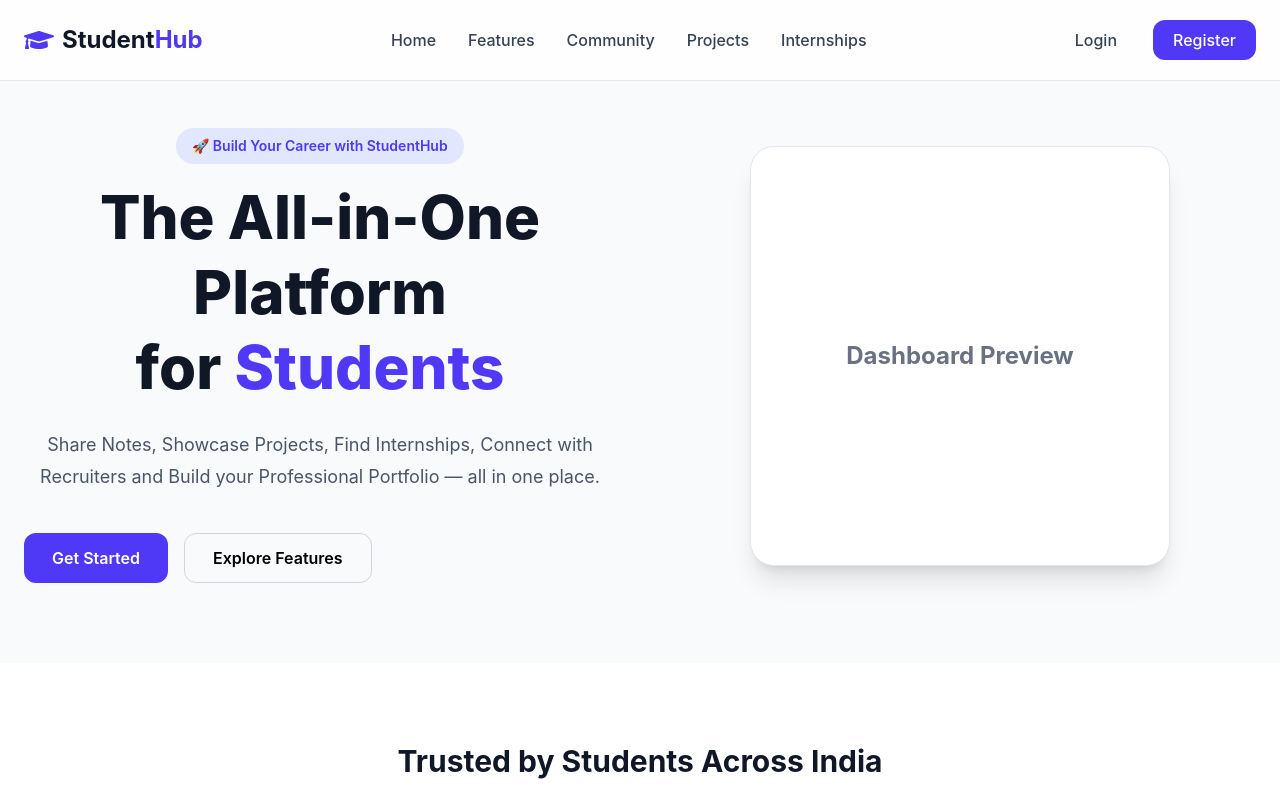
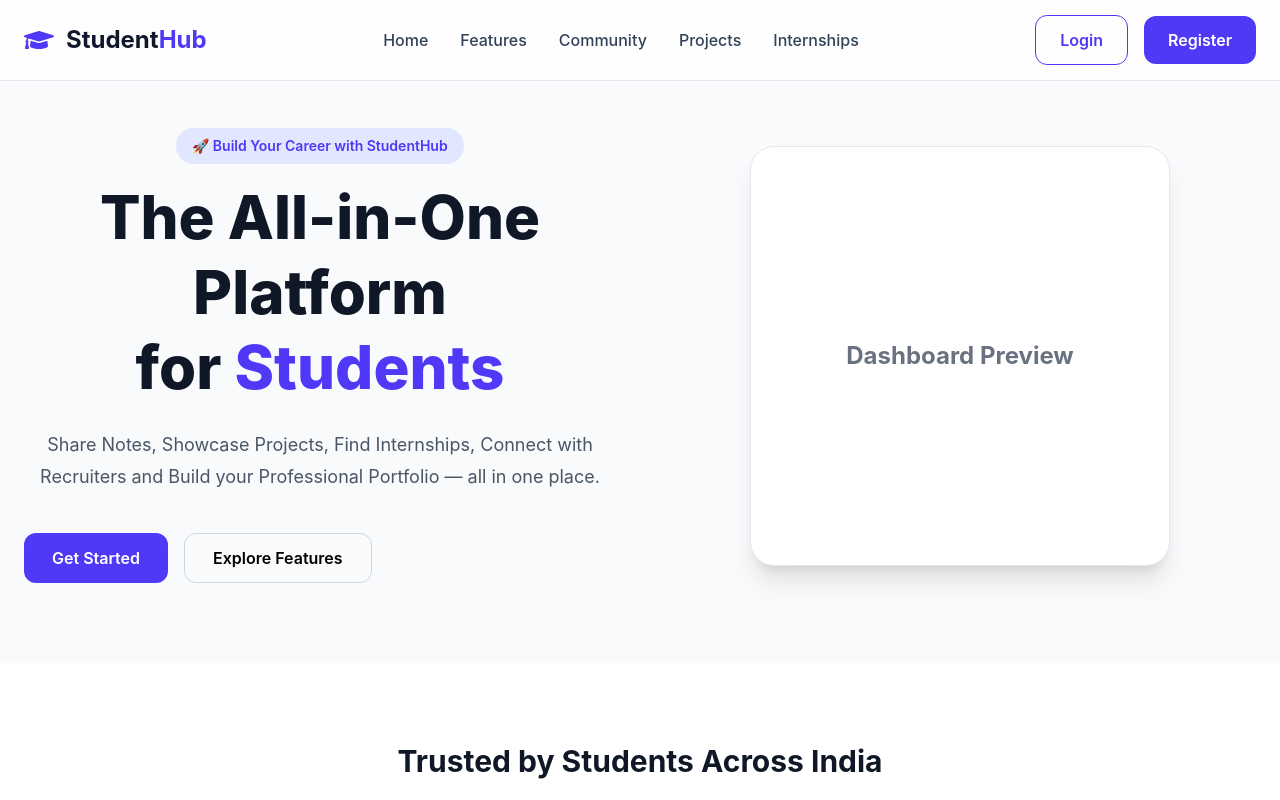
Before and after one commit to aditya01saini/studenthub, a React (Vite) app in the folder client/: page / in a window 1280 px wide. Shown: the top 800 px of the page. Built offline with nearby package versions, Linux system fonts and the light colour scheme.

Commit message:
Update navigation bar

```diff
--- a/client/src/components/landing/Navbar/Navbar.jsx
+++ b/client/src/components/landing/Navbar/Navbar.jsx
@@ -1,55 +1,97 @@
-import { FaGraduationCap } from "react-icons/fa";
+import { Link } from "react-router-dom";
+import { useState } from "react";
+import { FaGraduationCap, FaBars, FaTimes } from "react-icons/fa";
+import Button from "../../ui/Button";
+
+const navLinks = ["Home", "Features", "Community", "Projects", "Internships"];
 
 const Navbar = () => {
+  const [menuOpen, setMenuOpen] = useState(false);
+
   return (
-    <>
-    <nav className="fixed top-0 left-0 z-50 w-full border-b border-gray-200 bg-white/80 backdrop-blur-lg">
+    <nav className="fixed left-0 top-0 z-50 w-full border-b border-gray-200 bg-white/80 backdrop-blur-lg">
       <div className="mx-auto flex h-20 max-w-7xl items-center justify-between px-6">
         {/* Logo */}
-        <div className="flex items-center gap-2 cursor-pointer">
+        <div className="flex cursor-pointer items-center gap-3">
           <FaGraduationCap className="text-3xl text-indigo-600" />
 
-          <h1 className="text-2xl font-bold text-gray-900">
-            Student<span className="text-indigo-600">Hub</span>
+          <h1 className="text-2xl font-bold text-slate-900">
+            Student
+            <span className="text-indigo-600">Hub</span>
           </h1>
         </div>
 
-        {/* Navigation */}
-        <ul className="hidden items-center gap-8 font-medium text-gray-700 lg:flex">
-          <li className="cursor-pointer transition hover:text-indigo-600">
-            Home
-          </li>
-
-          <li className="cursor-pointer transition hover:text-indigo-600">
-            Features
-          </li>
-
-          <li className="cursor-pointer transition hover:text-indigo-600">
-            Community
-          </li>
-
-          <li className="cursor-pointer transition hover:text-indigo-600">
-            Projects
-          </li>
-
-          <li className="cursor-pointer transition hover:text-indigo-600">
-            Internships
-          </li>
+        {/* Desktop Navigation */}
+        <ul className="hidden items-center gap-8 lg:flex">
+          {navLinks.map((item) => (
+            <li
+              key={item}
+              className="cursor-pointer font-medium text-slate-700 transition-all duration-300 hover:text-indigo-600"
+            >
+              {item}
+            </li>
+          ))}
         </ul>
 
-        {/* Buttons */}
+        {/* Desktop Buttons */}
         <div className="hidden items-center gap-4 lg:flex">
-          <button className="rounded-lg px-5 py-2 font-medium text-gray-700 transition hover:text-indigo-600">
-            Login
-          </button>
+          <Link to="/login">
+            <Button variant="secondary">Login</Button>
+          </Link>
+          <Link to="/register">
+            <Button>Register</Button>
+          </Link>
+        </div>
 
-          <button className="rounded-xl bg-indigo-600 px-5 py-2 font-medium text-white transition hover:bg-indigo-700">
-            Register
-          </button>
+        {/* Mobile Menu Button */}
+        <button
+          onClick={() => setMenuOpen(!menuOpen)}
+          className="text-4xl mr-2 text-slate-700 transition lg:hidden"
+          aria-label="Toggle Menu"
+        >
+          {menuOpen ? <FaTimes /> : <FaBars />}
+        </button>
+      </div>
+
+      {/* Mobile Menu */}
+      <div
+        className={`overflow-hidden transition-all duration-300 lg:hidden ${
+          menuOpen ? "max-h-[500px]" : "max-h-0"
+        }`}
+      >
+        <div className="border-t border-gray-200 bg-white px-6 py-6">
+          <ul className="flex flex-col gap-5">
+            {navLinks.map((item) => (
+              <li
+                key={item}
+                onClick={() => setMenuOpen(false)}
+                className="cursor-pointer text-lg font-medium text-slate-700 transition hover:text-indigo-600"
+              >
+                {item}
+              </li>
+            ))}
+          </ul>
+
+          <div className="mt-8 flex flex-col gap-4">
+            <Link to="/login">
+              <Button
+                variant="secondary"
+                className="w-full"
+                onClick={() => setMenuOpen(false)}
+              >
+                Login
+              </Button>
+            </Link>
+
+            <Link to="/register">
+              <Button className="w-full" onClick={() => setMenuOpen(false)}>
+                Register
+              </Button>
+            </Link>
+          </div>
         </div>
       </div>
     </nav>
-    </>
   );
 };
 
```
